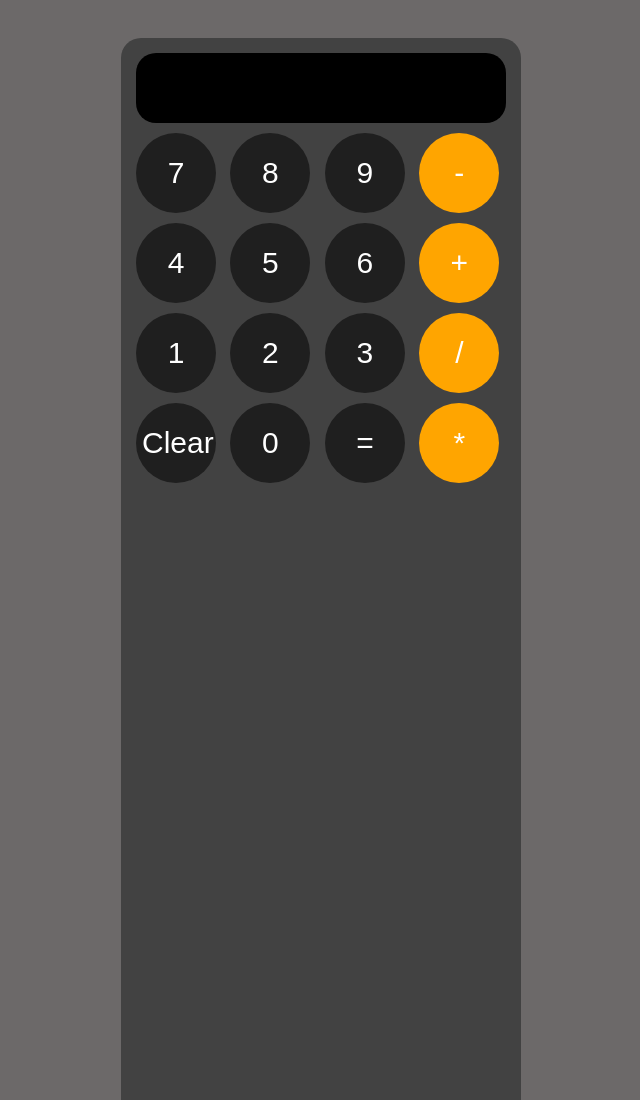
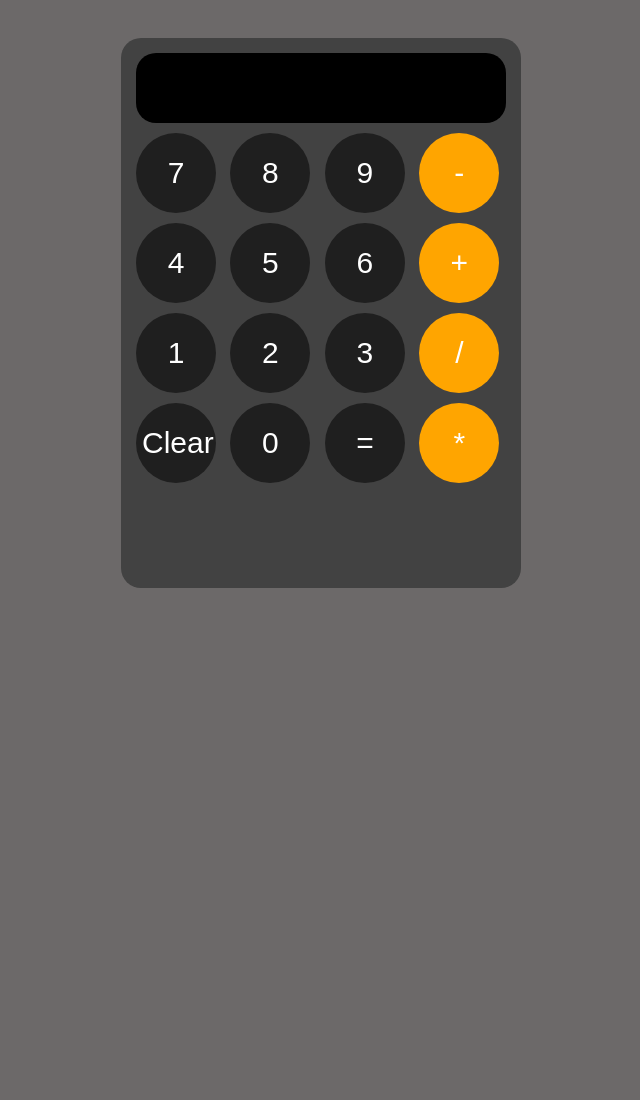
Before and after one commit to maribhamid/Calculator, a plain HTML site: page index.html in a window 1280 px wide. Shown: the top 1100 px of the page, without its empty margins (319-959 px from the left). After the commit the page ends 800 px from the top, so only its background shows below. Drawn offline with Linux system fonts and the light colour scheme.

Commit message:
Update index.html

```diff
--- a/index.html
+++ b/index.html
@@ -21,7 +21,7 @@
             border-radius: 20px;
             background-color: rgb(66, 66, 66);
             margin-top: 30px;
-            padding: 10px 10px 100% 10px
+            padding: 10px 10px 100px 10px
         }
         .textDisplay{
             margin: 5px;
```
